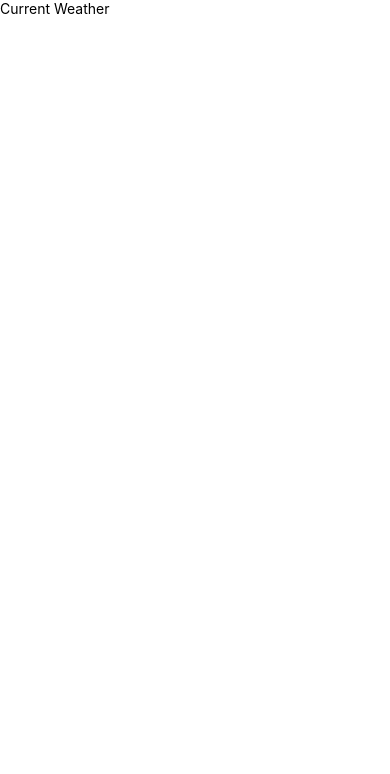
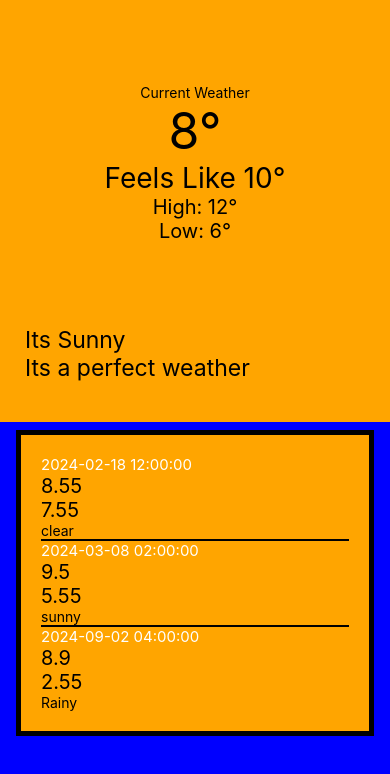
Before and after one commit to ameyagidh/WeatherAppReactNative, a React Native app: screen / in a window 390 px wide. Shown: the top 774 px of the page. Built offline with nearby package versions, Linux system fonts and the light colour scheme.

Commit message:
react native Weather App

```diff
--- a/App.tsx
+++ b/App.tsx
@@ -1,14 +1,24 @@
 import React from "react";
+import { View, Text, StyleSheet, FlatList, SafeAreaView } from "react-native";
+import CurrentWeather from "./src/components/CurrentWeather";
+import UpcomingWeather from "./src/components/UpcomingWeather";
+import { Feather } from "@expo/vector-icons";
 
-import { Text, View, SafeAreaView } from "react-native";
+const App = () => {
+  return (
+    <View style={styles.container}>
+    <CurrentWeather/>
+    <UpcomingWeather/>
+    </View>
+  )
 
-const App = () =>{
-  return (
-    <SafeAreaView>
-      <View>
-      <Text>Current Weather</Text>
-    </View>
-    </SafeAreaView>
-  )
-}
+};
+
+const styles = StyleSheet.create({
+  container:{
+    flex: 1,
+  },
+
+})
+
 export default App;
--- a/package.json
+++ b/package.json
@@ -10,8 +10,11 @@
     "test": "jest"
   },
   "dependencies": {
+    "@expo/vector-icons": "^14.0.2",
+    "expo-font": "^12.0.8",
     "react": "18.2.0",
-    "react-native": "0.74.1"
+    "react-native": "0.74.1",
+    "react-native-vector-icons": "^10.1.0"
   },
   "devDependencies": {
     "@babel/core": "^7.20.0",
--- /dev/null
+++ b/src/components/CurrentWeather.js
@@ -0,0 +1,70 @@
+import React from "react";
+import { Text, View, SafeAreaView, StyleSheet } from "react-native";
+
+// c939f1ed706d7d29a153f7a50bc8b1ff
+// https://api.openweathermap.org/data/2.5/weather?lat={lat}&lon={lon}&appid={API key}
+
+let temp = 10;
+let temp_current = 8;
+let high = 12;
+let low = 6;
+const CurrentWeather = () => {
+  return (
+    <SafeAreaView style={styles.wrapper}>
+      <View style={styles.container}>
+        <Text>Current Weather</Text>
+        <Text style= {styles.temp}>{temp_current}°</Text>
+        <Text style={styles.feel}>Feels Like {temp}°</Text>
+          <Text style={styles.highLow}>High: {high}°</Text>
+          <Text style={styles.highLow}>Low: {low}°</Text>
+        </View>
+        <View style={styles.bodyWrapper}>
+          <Text style={styles.description}>Its Sunny</Text>
+          <Text style={styles.message}>Its a perfect weather</Text>
+        </View>
+    </SafeAreaView>
+  );
+};
+
+const styles = StyleSheet.create({
+  wrapper: {
+    flex: 1,
+    backgroundColor: "orange",
+  },
+  container: {
+    alignItems: "center",
+    flex: 1,
+    justifyContent: "center",
+
+  },
+  temp: {
+    fontSize: 50,
+    color: "black",
+  },
+  feel: {
+    fontSize: 28,
+    color: "black",
+  },
+  highLow:{
+    color: "black",
+    fontSize: 20,
+  },
+  highLowWrapper:{
+    flexDirection: "row",
+  },
+  bodyWrapper:{
+    justifyContent: "flex-end",
+    alignItems: "flex-start",
+    paddingLeft: 25,
+    marginBottom: 40,
+  },
+  description:{
+    fontSize:23,
+  },
+  message:{
+    fontSize: 23,
+  },
+});
+
+
+export default CurrentWeather;
--- /dev/null
+++ b/src/components/UpcomingWeather.js
@@ -0,0 +1,94 @@
+import React from "react";
+import { SafeAreaView, View, StyleSheet, Text, FlatList, StatusBar } from "react-native";
+
+const Data = [
+  {
+    dt_txt: "2024-02-18 12:00:00",
+    main: { temp_max: 8.55, temp_min: 7.55 },
+    weather: [{ main: "clear" }],
+  },
+  {
+    dt_txt: "2024-03-08 02:00:00",
+    main: { temp_max: 9.5, temp_min: 5.55 },
+    weather: [{ main: "sunny" }],
+  },
+  {
+    dt_txt: "2024-09-02 04:00:00",
+    main: { temp_max: 8.9, temp_min: 2.55 },
+    weather: [{ main: "Rainy" }],
+  },
+];
+
+const Item = (props)=>{
+    const {dt_txt, min_, max_, weather_condition_ } = props
+    return (
+      <View>
+        {/* <Feather name={'sun'} size={50} color={'white '}/> */}
+        <Text style={styles1.date_style}>{dt_txt}</Text>
+        <Text style={styles1.temp}>{max_}</Text>
+        <Text style={styles1.temp}>{min_}</Text>
+        <Text>{weather_condition_}</Text>
+      </View>
+    )
+  }
+
+  const Empty = ()=>{
+    return (
+      <View>
+        <Text></Text>
+      </View>
+    )
+  }
+
+const UpcomingWeather = () =>{
+    const renderItem = ({ item }) => (
+        <Item
+          dt_txt={item.dt_txt}
+          min_={item.main.temp_min}
+          max_={item.main.temp_max}
+          weather_condition_={item.weather[0].main}
+        />
+      );
+    return (
+        <SafeAreaView style={styles1.container}>
+            <View style={styles1.item_}>
+            <FlatList data={Data}
+            renderItem={renderItem}
+            keyExtractor={(item)=>{item.dt_txt }}
+            ItemSeparatorComponent={() => <View style={{ backgroundColor: "black", height: 2 }}
+            ListEmptyComponent={<Empty/>
+            }
+            />}
+        />
+            </View>
+        </SafeAreaView>
+    )
+}
+
+const styles1 = StyleSheet.create({
+    container:{
+        flex: 1,
+        marginTop: StatusBar.currentHeight || 0,
+        backgroundColor: "blue"
+    },
+    item_:{
+      padding:20,
+      marginVertical:8,
+      marginHorizontal: 16,
+      flexDirection:"row",
+      justifyContent:"space-around",
+      alignItems:"center",
+      borderWidth: 5,
+      backgroundColor: "orange"
+    },
+    temp: {
+      color: "black",
+      fontSize: 20,
+    },
+    date_style: {
+        color:"white",
+        fontSize: 15,
+    },
+});
+
+export default UpcomingWeather;
```
Also changed, not shown: src/components/CityDetails.js (added), 1 other file (tests, documents, lock files or other folders).
